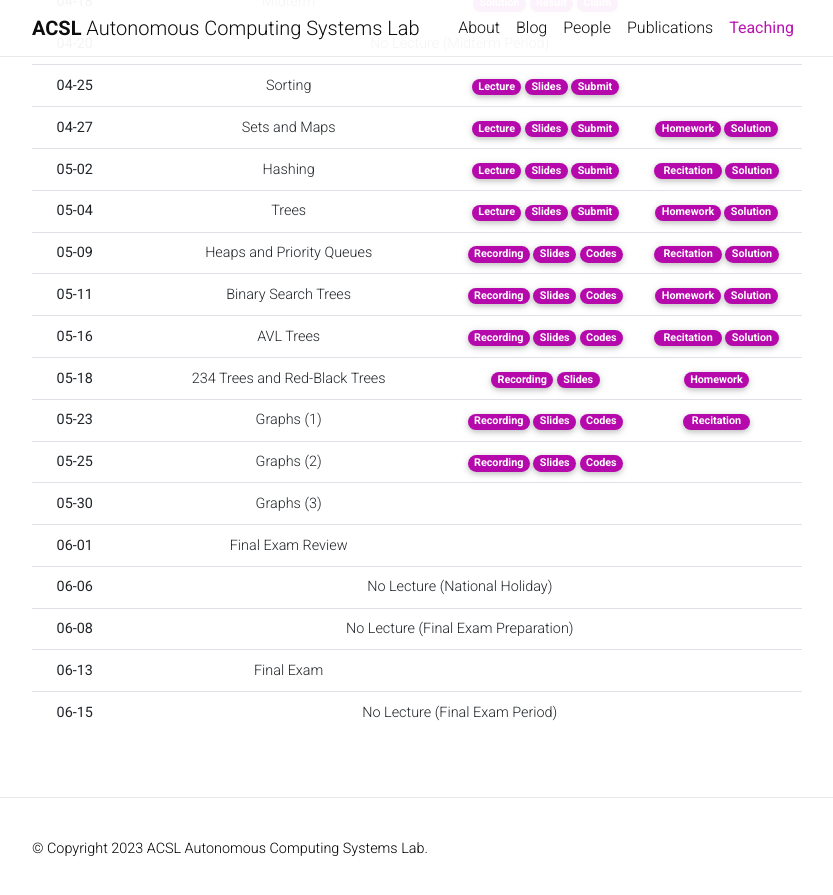
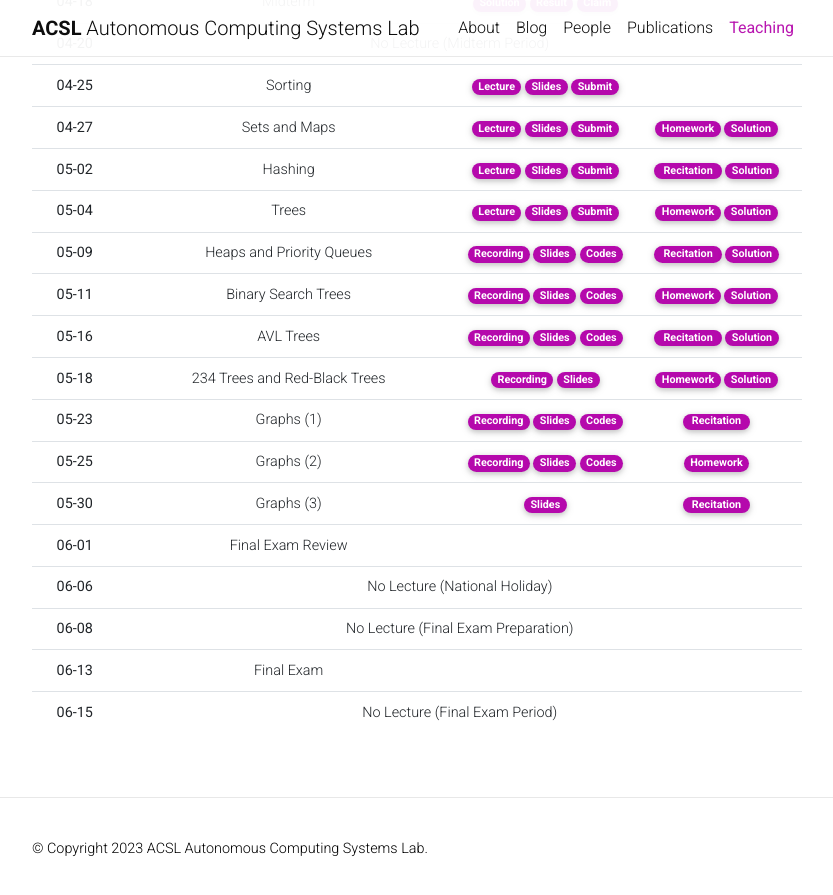
Before and after one commit to Uehwan/Uehwan.github.io, a Jekyll site: the page built from _teaching/datastruct23sp.md, in a window 1280 px wide and 900 px high, scrolled down 1742 px. Shown: the top 895 px of the window, without its empty margins (223-1056 px from the left). Built offline with Jekyll 4.4.1, drawn with Linux system fonts in a browser that asks for light colours; nearby versions of some CDN libraries; comment, search, counter and statistics services are not loaded; a style sheet for code colours, icons or effects is not loaded.

Commit message:
23-05-30 pre

```diff
--- a/_teaching/datastruct23sp.md
+++ b/_teaching/datastruct23sp.md
@@ -338,7 +338,7 @@
       </td>
       <td>
         <a href="https://colab.research.google.com/drive/1l6UdPljozt4ryIQgAxXKpHaShvQCu31u?usp=sharing" target="_blank" class="badge badge-pill" style="background-color:#B509AC;">Homework</a>
-        <!--a href="https://colab.research.google.com/drive/15TSj6TrvaAWQLUHDLvJNBL23WqNXvEaE?usp=sharing" target="_blank" class="badge badge-pill" style="background-color:#B509AC;">Solution</a-->
+        <a href="https://colab.research.google.com/drive/15TSj6TrvaAWQLUHDLvJNBL23WqNXvEaE?usp=sharing" target="_blank" class="badge badge-pill" style="background-color:#B509AC;">Solution</a>
       </td>
     </tr>
     <tr>
@@ -363,7 +363,7 @@
         <a href="https://colab.research.google.com/drive/10jcEekLairREg9AQpBEMWB1JHdNqvgZB?usp=sharing" target="_blank" class="badge badge-pill" style="background-color:#B509AC;">Codes</a>
       </td>
       <td>
-        <!--a href="https://colab.research.google.com/drive/1gRNMsgBKA2hXzE6bEDwtpcdjbgxCc6t1?usp=sharing" target="_blank" class="badge badge-pill" style="background-color:#B509AC;">Homework</a-->
+        <a href="https://colab.research.google.com/drive/1RyQ1xyVZcrGy4DrWUOhKgNhxZcX9Hidq?usp=sharing" target="_blank" class="badge badge-pill" style="background-color:#B509AC;">Homework</a>
         <!--a href="https://colab.research.google.com/drive/1gRNMsgBKA2hXzE6bEDwtpcdjbgxCc6t1?usp=sharing" target="_blank" class="badge badge-pill" style="background-color:#B509AC;">Solution</a-->
       </td>
     </tr>
@@ -372,11 +372,11 @@
       <td>Graphs (3)</td>
       <td>
         <!--a href="https://youtu.be/hywa75Wg1L0" target="_blank" class="badge badge-pill" style="background-color:#B509AC;">Recording</a-->
-        <!--a href="https://docs.google.com/presentation/d/1ixt5Sk6SALjfrneJp4ebD2lwxzegyIqSEBv9qEC5bzU/edit?usp=sharing" target="_blank" class="badge badge-pill" style="background-color:#B509AC;">Slides</a-->
+        <a href="https://docs.google.com/presentation/d/1ixt5Sk6SALjfrneJp4ebD2lwxzegyIqSEBv9qEC5bzU/edit?usp=sharing" target="_blank" class="badge badge-pill" style="background-color:#B509AC;">Slides</a>
         <!--a href="https://colab.research.google.com/drive/1qCP7wYRlooaUWRW46YjnnlNJ2UNjabMK?usp=sharing" target="_blank" class="badge badge-pill" style="background-color:#B509AC;">Codes</a-->
       </td>
       <td>
-        <!--a href="https://colab.research.google.com/drive/1RyQ1xyVZcrGy4DrWUOhKgNhxZcX9Hidq?usp=sharing" target="_blank" class="badge badge-pill" style="background-color:#B509AC;">Homework</a-->
+        <a href="https://colab.research.google.com/drive/1_BdGthDuJmP0Bya3kJqJCRZU2cHHf5Ef?usp=sharing" target="_blank" class="badge badge-pill" style="background-color:#B509AC;">&nbsp;Recitation&nbsp;</a>
         <!--a href="https://colab.research.google.com/drive/1PRYX1GLmRjJN7CUFcYot334M1EXt6E4L?usp=sharing" target="_blank" class="badge badge-pill" style="background-color:#B509AC;">Solution</a-->
       </td>
     </tr>
```
